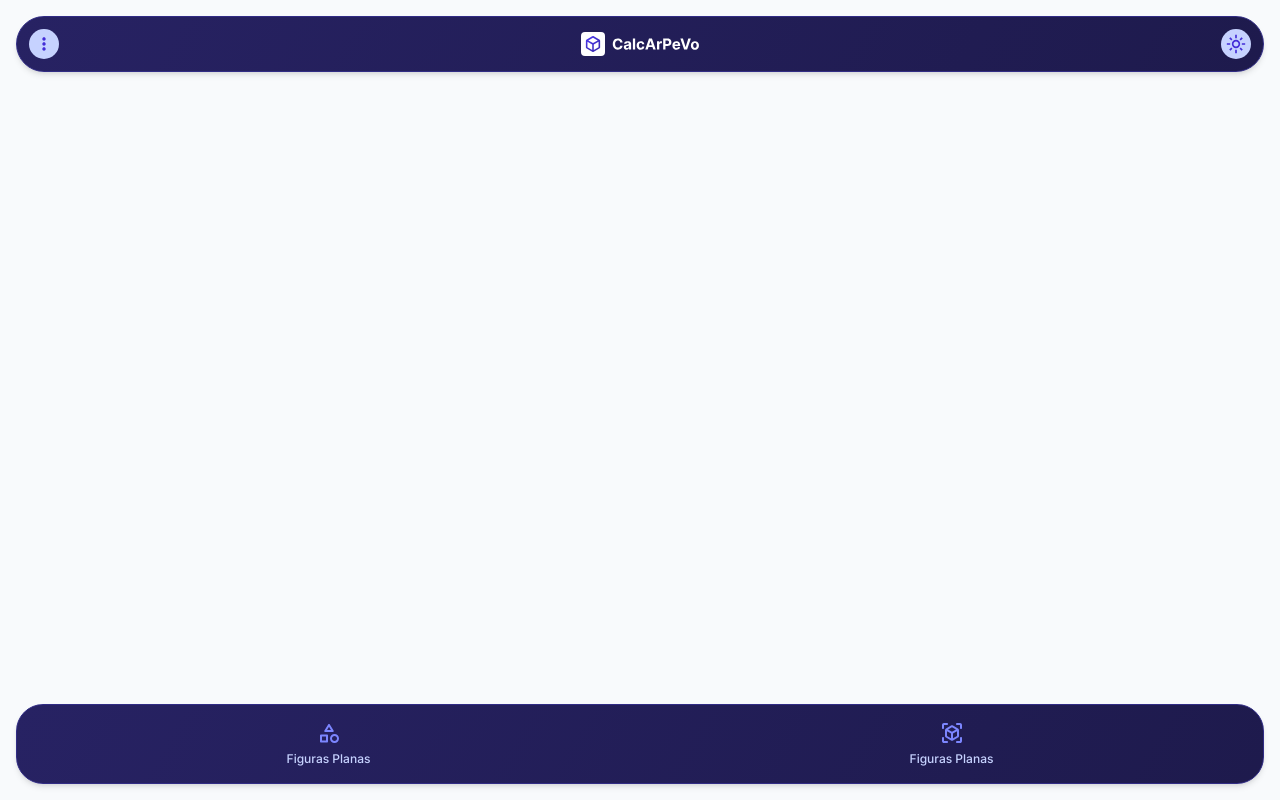
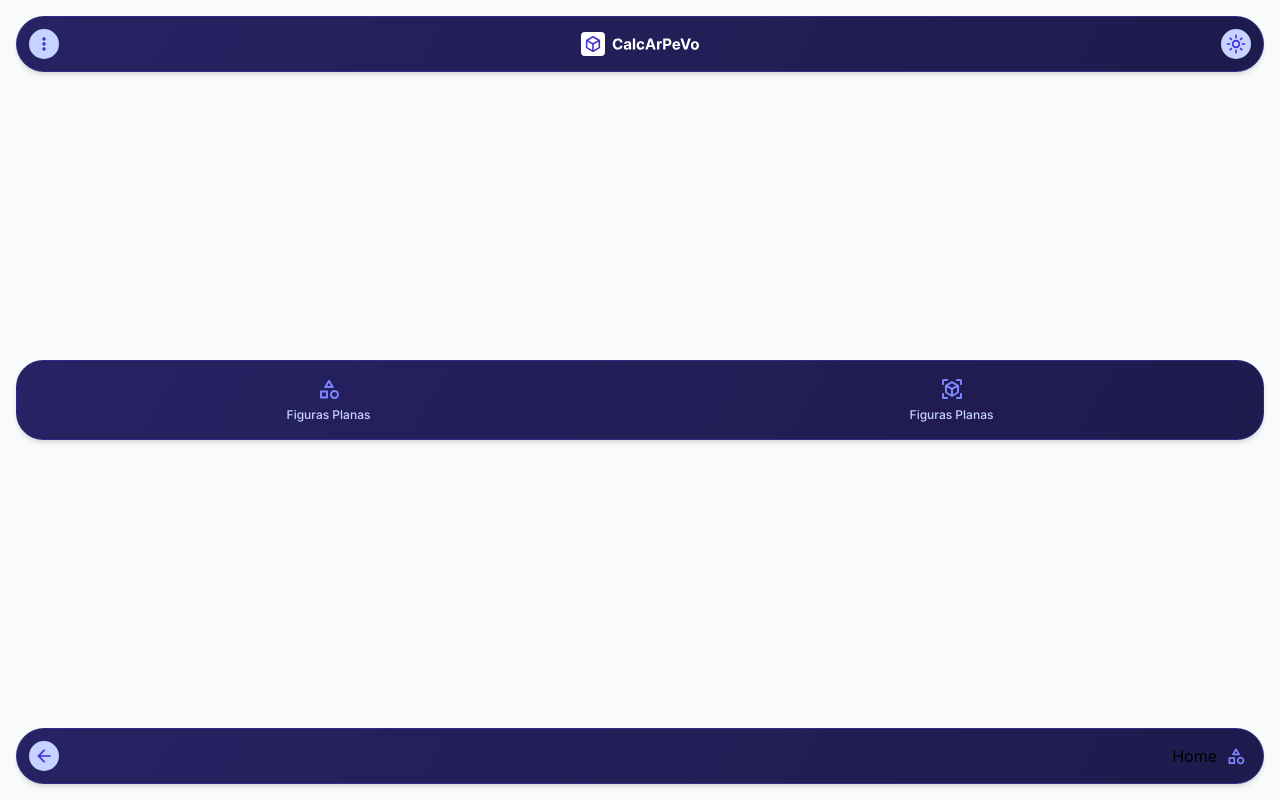
Before and after one commit to caroWD/calcarpevo, a React (Vite) app: page / in a window 1280 px wide. Built offline with nearby package versions, Linux system fonts and the light colour scheme.

Commit message:
feat: add second navigation component

```diff
--- a/src/App.tsx
+++ b/src/App.tsx
@@ -1,11 +1,13 @@
 import Header from './components/organisms/Header'
 import MainNav from './components/organisms/MainNav'
+import SecondNav from './components/organisms/SecondNav'
 
 function App() {
   return (
     <div className="min-h-full flex flex-col justify-between">
       <Header />
       <MainNav />
+      <SecondNav />
     </div>
   )
 }
--- /dev/null
+++ b/src/components/molecules/NavRoute.tsx
@@ -0,0 +1,16 @@
+import Icon from '../atoms/Icon'
+
+const NavRoute = () => {
+  return (
+    <div className="grow flex justify-end items-center gap-1">
+      <ul className="flex">
+        <li>Home</li>
+      </ul>
+      <div className="size-[1.875rem] flex justify-center items-center">
+        <Icon nameIcon="flat figure" size={5} />
+      </div>
+    </div>
+  )
+}
+
+export default NavRoute
--- /dev/null
+++ b/src/components/organisms/SecondNav.tsx
@@ -0,0 +1,16 @@
+import Icon from '../atoms/Icon'
+import Button from '../molecules/Button'
+import NavRoute from '../molecules/NavRoute'
+
+const SecondNav = () => {
+  return (
+    <nav className="flex justify-between items-center gap-4 rounded-full shadow-md border border-indigo-900 p-3 bg-linear-120 from-[#272263] to-indigo-950">
+      <Button type="icon">
+        <Icon nameIcon="arrow back" size={5} />
+      </Button>
+      <NavRoute />
+    </nav>
+  )
+}
+
+export default SecondNav
```
